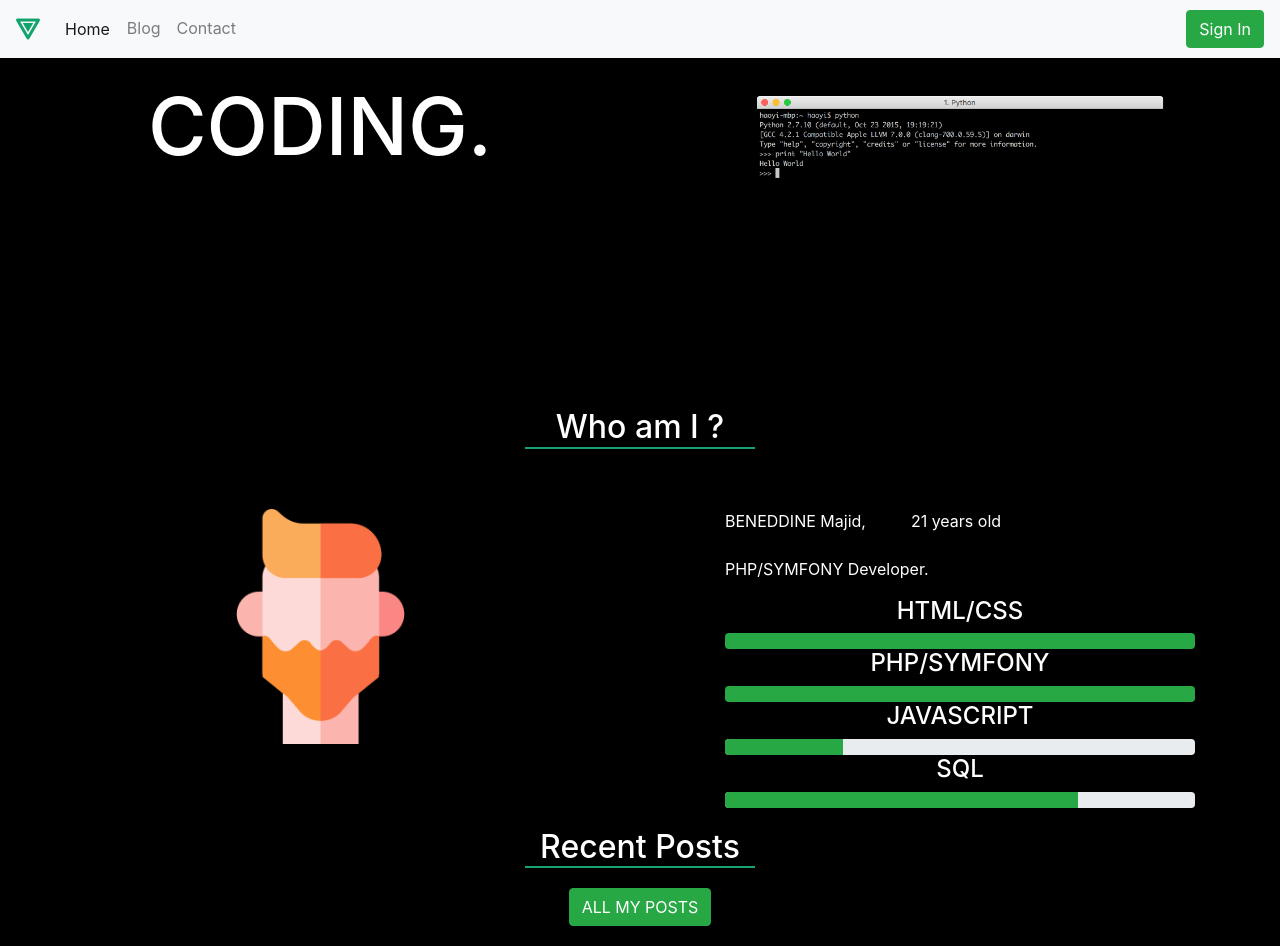
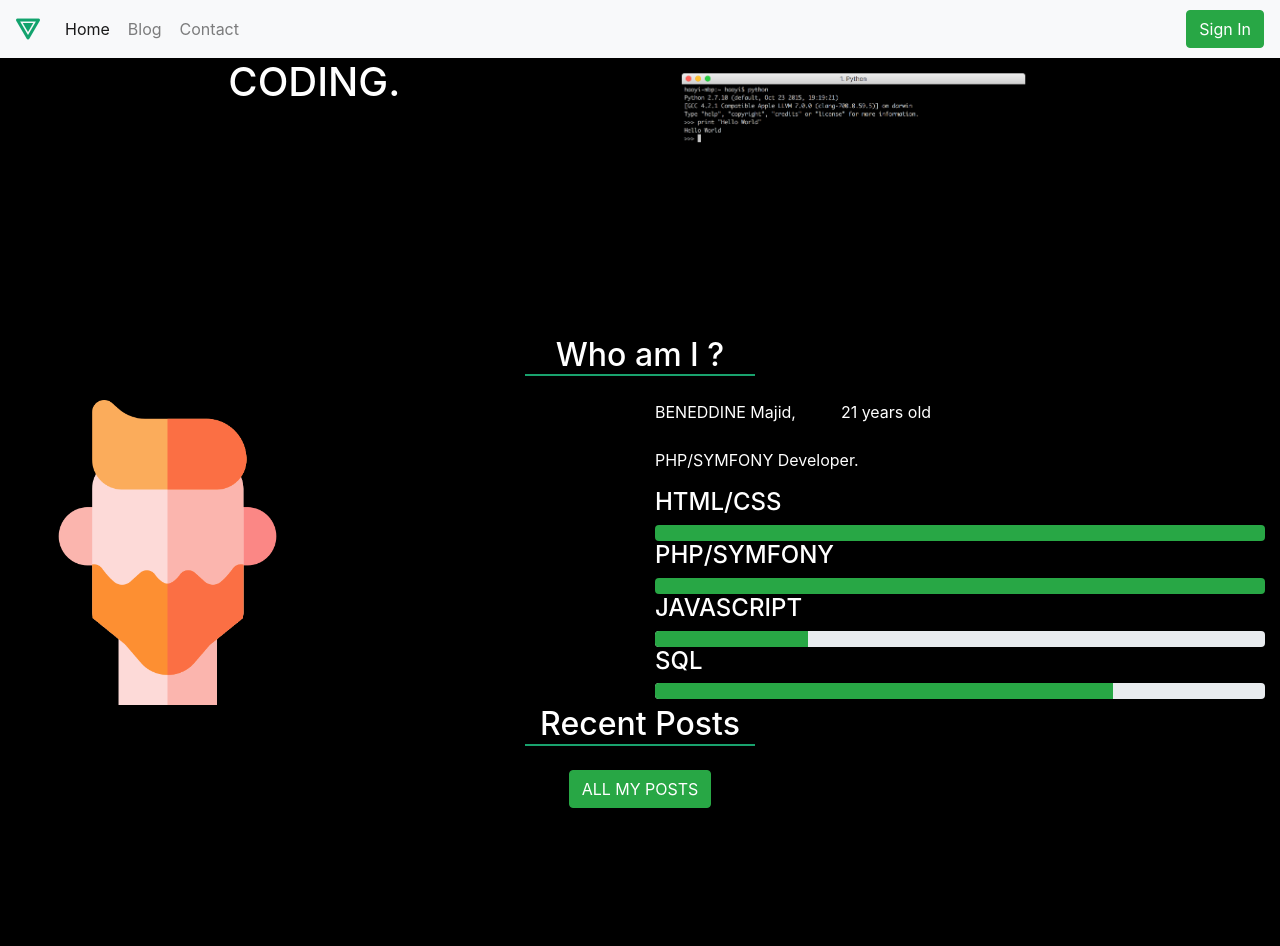
Before and after one commit to GoyaveBrave/p5, a PHP site: page / in a window 1280 px wide. After the commit the page ends 808 px from the top, so only its background shows below. Run offline with PHP 8.4, Linux system fonts and the light colour scheme; data that the repository does not hold is empty.

Commit message:
p5
Version finale

```diff
--- a/src/entity/Text.php
+++ b/src/entity/Text.php
@@ -3,7 +3,7 @@ namespace App\entity;
 
 class Text
 {
-    public static function excerpt(string $content, int $limit = 60)
+    public static function excerpt(string $content, int $limit = 40)
     {
         if (strlen($content) <= $limit) {
             return $content;
--- a/src/manager/ArticleManager.php
+++ b/src/manager/ArticleManager.php
@@ -41,7 +41,7 @@ class ArticleManager
 
     public function findFour()
     {
-        $query = $this->pdo->query("SELECT * FROM articles ORDER BY id DESC LIMIT 4");
+        $query = $this->pdo->query("SELECT * FROM articles ORDER BY id DESC LIMIT 2");
         // On exécute la requête en précisant le paramètre :article_id
         $query->execute();
         // On fouille le résultat pour en extraire les données réelles de l'article
--- a/view/addPost.html.php
+++ b/view/addPost.html.php
@@ -3,7 +3,7 @@
   <h1 class="d-flex justify-content-center pb-5 text-dark">Add your Post</h1>
 </div>
 
-<form class="container" action="index.php?action=addPost" method="POST">
+<form class="container-fluid" action="index.php?action=addPost" method="POST">
 
         <?php
         echo $form->input('img');
--- a/view/contactFormView.html.php
+++ b/view/contactFormView.html.php
@@ -4,7 +4,7 @@
   <h1 class="d-flex justify-content-center pb-5 text-dark">Tell us !</h1>
 </div>
 <!-- Material form contact -->
-<div class="container card">
+<div class="container-fluid card">
 
     <h5 class="container.fluid bg-transparent text-success text-center py-4">
         Contact us
--- a/view/homepage.view.html.php
+++ b/view/homepage.view.html.php
@@ -3,23 +3,23 @@
 ?>
 <?php ob_start(); ?>
 <!--Section1-->
-<div class="section1">
-
-  <div class="container">
+<div class="row justify-content-md-center mb-3 mx-auto">
+  <div class="col-4">
     <h1>CODING.</h1>
   </div>
-  <div class="container">
+  <div class="col-4 d-none d-xl-block">
   <img src="view/img/Starting.PNG" class="img-fluid" alt="Responsive image">
   </div>
 </div>
 
 <!--Section2-->
-<h2>Who am I ?</h2>
-<div class="section2">
-  <div class="container">
-    <img src="view/img/hipster.PNG" class="img-fluid" alt="Responsive image">
+<h2 class="mb-4">Who am I ?</h2>
+
+  <div class="row justify-content-md-around mx-auto">
+  <div class="row-sm col-md">
+    <img src="view/img/hipster.PNG" class="w-50" alt="Responsive image">
   </div>
-  <div class="container">
+  <div class="row-sm col-md">
   <p>BENEDDINE Majid, &nbsp &nbsp &nbsp&nbsp&nbsp&nbsp 21 years old <br>
 
 <br> PHP/SYMFONY Developer.
@@ -44,17 +44,16 @@
   </div>
 
 
+
 </div>
 <!--Section3-->
-<h2>Recent Posts</h2>
+<h2 class="mb-4">Recent Posts</h2>
 
-<div class="container-fluid w-85">
-  <div class="d-flex justify-content-around flex-wrap">
-    <?php
 
-    foreach ($articles as $article) : ?>
-      <div class=" col-5 mt-5">
-        <img src="view/img/<?= $article->getImg() ?>" class="img-thumbnail w-25">
+  <div class="row justify-content-md-center w-75 mx-auto">
+  <?php foreach ($articles as $article) : ?>
+      <div class="row-sm col-md">
+        <img src="view/img/<?= $article->getImg() ?>" class="img-thumbnail">
         <p><?= $article->getCategory() ?></p>
         <p><?= $article->getTitle() ?></p>
         <p><?= nl2br(htmlentities(Text::excerpt($article->getText()))) ?></p>
@@ -64,10 +63,7 @@
       </div>
       <?php endforeach; ?>
     </div>
-</div>
-
-
-<div class="container"><button onclick="location.href='index.php?action=viewAll'" type="button" class="btn btn-success mx-auto">ALL MY POSTS</button></div>
+    <div class="text-center"><button onclick="location.href='index.php?action=viewAll'" type="button" class="btn btn-success">ALL MY POSTS</button></div>
 
 <?php $content = ob_get_clean(); ?>
 <?php require 'view/layout.html.php'; ?>
--- a/view/layout.html.php
+++ b/view/layout.html.php
@@ -25,10 +25,10 @@ if ($status == PHP_SESSION_NONE) {
                 <a class="btn nav-link" href="Home">Home<span class="sr-only">(current)</span></a>
               </li>
               <li class="nav-item">
-                <a class="nav-link" href="All-Posts">Blog</a>
+                <a class="btn nav-link" href="All-Posts">Blog</a>
               </li>
               <li class="nav-item">
-                <a class="nav-link" href="Contact">Contact</a>
+                <a class="btn nav-link" href="Contact">Contact</a>
               </li>
               </div>
               <?php if (isset($_SESSION['mail'])) {
@@ -38,5 +38,11 @@ if ($status == PHP_SESSION_NONE) {
                      } ?>
               </nav>
 <?= $content ?>
+<!-- Optional JavaScript -->
+    <!-- jQuery first, then Popper.js, then Bootstrap JS -->
+    <script src="https://code.jquery.com/jquery-3.3.1.slim.min.js" integrity="sha384-q8i/X+965DzO0rT7abK41JStQIAqVgRVzpbzo5smXKp4YfRvH+8abtTE1Pi6jizo" crossorigin="anonymous"></script>
+    <script src="https://cdnjs.cloudflare.com/ajax/libs/popper.js/1.14.7/umd/popper.min.js" integrity="sha384-UO2eT0CpHqdSJQ6hJty5KVphtPhzWj9WO1clHTMGa3JDZwrnQq4sF86dIHNDz0W1" crossorigin="anonymous"></script>
+    <script src="https://stackpath.bootstrapcdn.com/bootstrap/4.3.1/js/bootstrap.min.js" integrity="sha384-JjSmVgyd0p3pXB1rRibZUAYoIIy6OrQ6VrjIEaFf/nJGzIxFDsf4x0xIM+B07jRM" crossorigin="anonymous"></script>
+  </body>
 </body>
 </html>
--- a/view/postpage.html.php
+++ b/view/postpage.html.php
@@ -7,7 +7,7 @@
   <h1 class="d-flex justify-content-center pb-5 text-dark"><?= $article->getTitle(); ?></h1>
 </div>
 
-<div class="container w-50 bg-light pb-3">
+<div class="container w-75 bg-light pb-3">
   <img src="view/img/<?= $article->getImg() ?>" class="w-50">
   <p class="lead text-black-50">"<?= nl2br(htmlentities(Text::excerpt($article->getText()))) ?>"</p>
   <p class="text-dark text-justify"><?= $article->getText(); ?></p>
@@ -17,7 +17,7 @@
 
 </div>
 <?php if (isset($_SESSION['mail'])): ?>
-                <form class="container form-group" action="index.php?action=addComment&amp;article=<?=$article->getId() ?>" method="POST">
+                <form class="w-50 mx-auto form-group" action="index.php?action=addComment&amp;article=<?=$article->getId() ?>" method="POST">
                 <label for="comment">Comment :</label>
                 <?php
                 echo $form->inputco3('comment');
```
Also changed, not shown: view/allPostspage.html.php (+3 -7 lines). Lines whose indentation alone changed are shown as unchanged.
